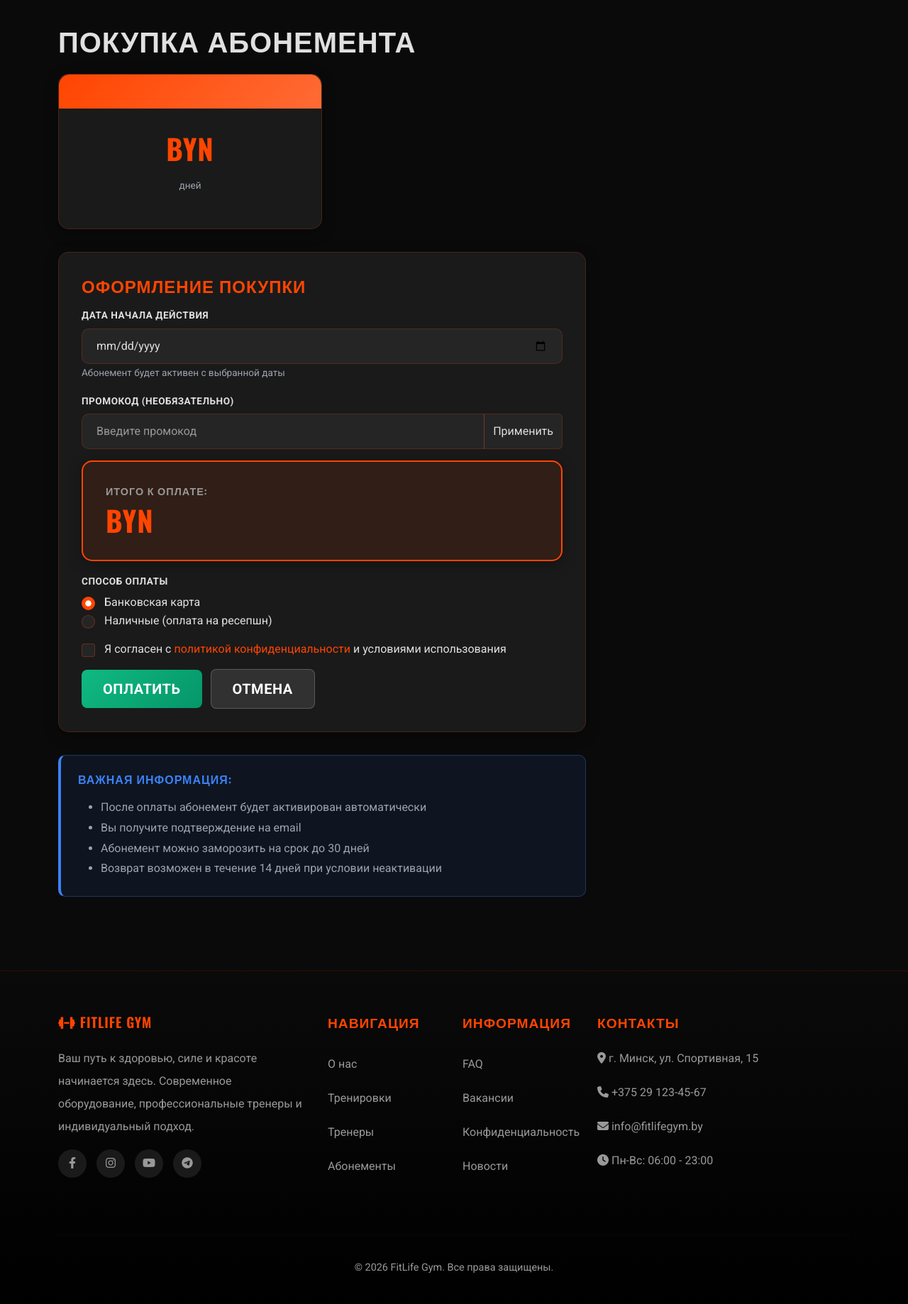
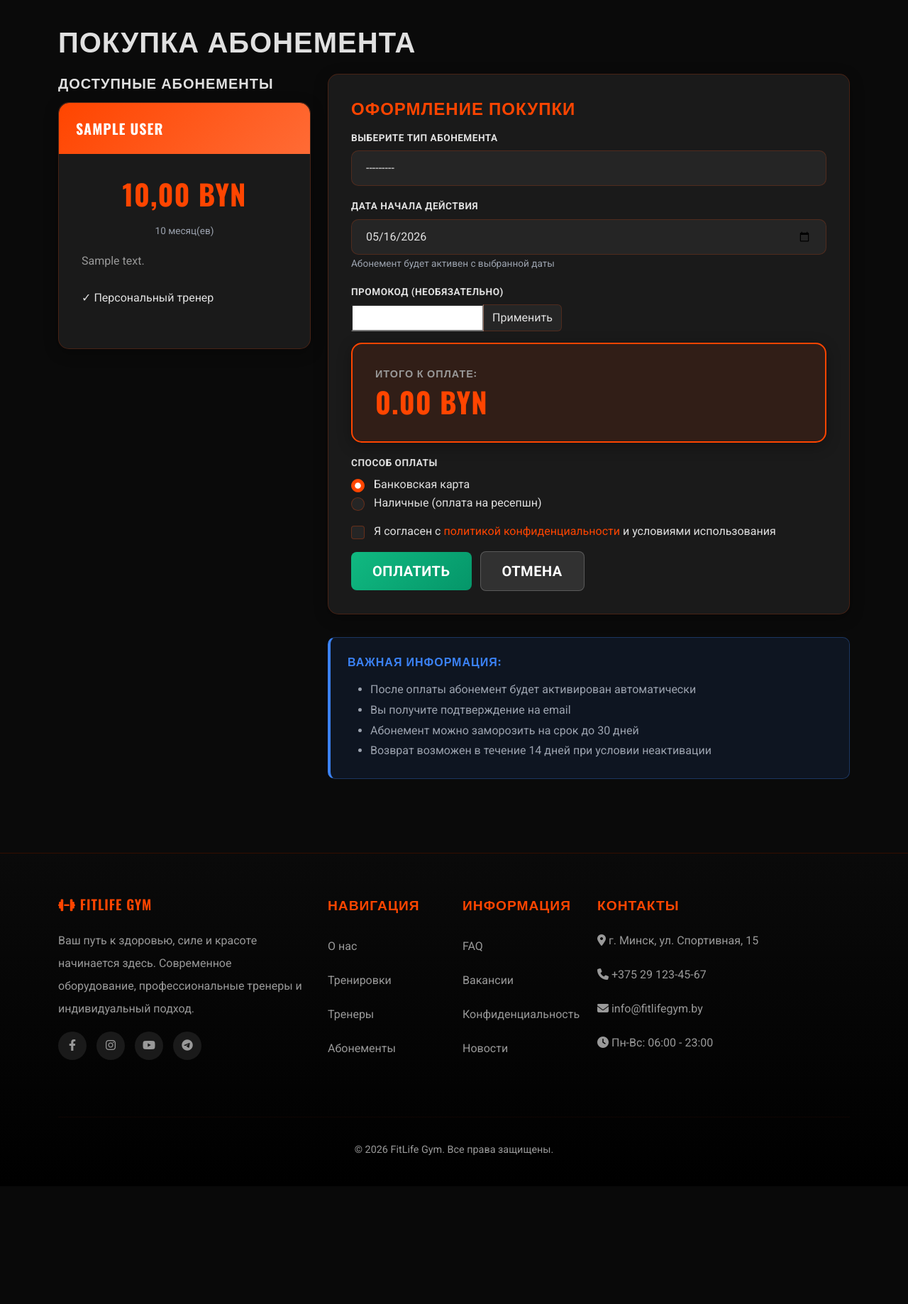
Before and after one commit to Max2772/Selected-Chapters-Of-Computer-Science-LB2-5, a Django app: page /buy-membership/ in a window 1280 px wide; the page is wider, and only the part inside the window is pictured. Shown: the part 141-1979 px from the top of that part at 71% size. After the commit the page ends 1769 px from the top of that part, so only its background shows below. Run offline with Django 5.2, Linux system fonts and the light colour scheme; a user stored in the database is signed in; tables that the repository leaves empty hold one stand-in row (values such as "Sample post").

Commit message:
refactor(LB5): improve buy_membership template, fix age form value

```diff
--- a/LB5/gym/forms.py
+++ b/LB5/gym/forms.py
@@ -29,8 +29,8 @@ class RegisterForm(UserCreationForm):
         birth_date = self.cleaned_data['birth_date']
         today = date.today()
         age = today.year - birth_date.year - ((today.month, today.day) < (birth_date.month, birth_date.day))
-        if age < 16:
-            raise forms.ValidationError("Регистрация только для пользователей старше 16 лет.")
+        if age < 18:
+            raise forms.ValidationError("Регистрация только для пользователей старше 18 лет.")
         return birth_date
 
     def clean_phone(self):
--- a/LB5/gym/templates/gym/buy_membership.html
+++ b/LB5/gym/templates/gym/buy_membership.html
@@ -46,6 +46,20 @@
     .card:hover {
         border-color: var(--primary-color);
         box-shadow: 0 10px 30px rgba(255, 69, 0, 0.2);
+    }
+
+    .membership-card {
+        cursor: pointer;
+        transition: all 0.3s ease;
+    }
+
+    .membership-card:hover {
+        transform: translateY(-5px);
+        box-shadow: 0 15px 35px rgba(255, 69, 0, 0.3);
+    }
+
+    .membership-card:active {
+        transform: scale(0.98);
     }
 
     .card-header {
@@ -284,28 +298,27 @@
 </nav>
 
 <h1 class="mb-4">Покупка абонемента</h1>
+
+<div class="row">
     <div class="col-md-4">
-        <div class="card">
+        <h5 class="mb-3" style="color: var(--text-light);">Доступные абонементы</h5>
+        {% for membership_type in membership_types %}
+        <div class="card mb-3 membership-card" data-id="{{ membership_type.id }}" data-price="{{ membership_type.price }}" onclick="selectMembership({{ membership_type.id }}, '{{ membership_type.name }}', {{ membership_type.price }}, {{ membership_type.duration_months }})">
             <div class="card-header bg-primary text-white">
-                <h5 class="mb-0">{{ membership.name }}</h5>
+                <h5 class="mb-0">{{ membership_type.name }}</h5>
             </div>
             <div class="card-body">
-                <h3 class="text-center mb-3">{{ membership.price }} BYN</h3>
-                <p class="text-center text-muted">{{ membership.duration_days }} дней</p>
-                <p>{{ membership.description }}</p>
+                <h3 class="text-center mb-3">{{ membership_type.price }} BYN</h3>
+                <p class="text-center text-muted">{{ membership_type.duration_months }} месяц(ев)</p>
+                <p>{{ membership_type.description }}</p>
                 <ul class="list-unstyled">
-                    {% if membership.includes_pool %}
-                    <li>✓ Доступ к бассейну</li>
-                    {% endif %}
-                    {% if membership.includes_group_classes %}
-                    <li>✓ Групповые занятия</li>
-                    {% endif %}
-                    {% if membership.includes_personal_trainer %}
+                    {% if membership_type.includes_trainer %}
                     <li>✓ Персональный тренер</li>
                     {% endif %}
                 </ul>
             </div>
         </div>
+        {% endfor %}
     </div>
 
     <div class="col-md-8">
@@ -316,15 +329,20 @@
                     {% csrf_token %}
 
                     <div class="mb-3">
+                        <label for="membership_type" class="form-label">Выберите тип абонемента</label>
+                        {{ form.membership_type }}
+                    </div>
+
+                    <div class="mb-3">
                         <label for="start_date" class="form-label">Дата начала действия</label>
-                        <input type="date" class="form-control" id="start_date" name="start_date" required min="{{ today|date:'Y-m-d' }}">
+                        {{ form.start_date }}
                         <small class="form-text text-muted">Абонемент будет активен с выбранной даты</small>
                     </div>
 
                     <div class="mb-3">
-                        <label for="promocode" class="form-label">Промокод (необязательно)</label>
+                        <label for="promo_code_input" class="form-label">Промокод (необязательно)</label>
                         <div class="input-group">
-                            <input type="text" class="form-control" id="promocode" name="promocode" placeholder="Введите промокод">
+                            {{ form.promo_code_input }}
                             <button class="btn btn-outline-secondary" type="button" onclick="applyPromocode()">Применить</button>
                         </div>
                         <div id="promocode-message" class="mt-2"></div>
@@ -333,7 +351,7 @@
                     <div class="card bg-light mb-3">
                         <div class="card-body">
                             <h6>Итого к оплате:</h6>
-                            <h3 id="total-price">{{ membership.price }} BYN</h3>
+                            <h3 id="total-price">0.00 BYN</h3>
                             <div id="discount-info" class="text-success" style="display: none;"></div>
                         </div>
                     </div>
@@ -383,11 +401,58 @@
 
 {% block extra_js %}
 <script>
-    let originalPrice = {{ membership.price }};
+    let originalPrice = 0;
     let discountPercent = 0;
+    let selectedMembershipId = null;
+
+    function selectMembership(id, name, price, duration) {
+        // Remove selection from all cards
+        document.querySelectorAll('.membership-card').forEach(card => {
+            card.style.border = '1px solid rgba(255, 69, 0, 0.2)';
+            card.style.transform = 'none';
+        });
+
+        // Highlight selected card
+        const selectedCard = document.querySelector(`.membership-card[data-id="${id}"]`);
+        if (selectedCard) {
+            selectedCard.style.border = '2px solid var(--primary-color)';
+            selectedCard.style.transform = 'scale(1.02)';
+        }
+
+        // Update form
+        const membershipSelect = document.getElementById('id_membership_type');
+        if (membershipSelect) {
+            membershipSelect.value = id;
+        }
+
+        // Update price
+        originalPrice = parseFloat(price);
+        selectedMembershipId = id;
+        updateTotalPrice();
+    }
+
+    function updateTotalPrice() {
+        if (originalPrice === 0) {
+            document.getElementById('total-price').textContent = '0.00 BYN';
+            return;
+        }
+
+        const discount = originalPrice * (discountPercent / 100);
+        const newPrice = originalPrice - discount;
+
+        document.getElementById('total-price').textContent = newPrice.toFixed(2) + ' BYN';
+
+        if (discountPercent > 0) {
+            document.getElementById('discount-info').style.display = 'block';
+            document.getElementById('discount-info').textContent = `Скидка ${discountPercent}%: -${discount.toFixed(2)} BYN`;
+        } else {
+            document.getElementById('discount-info').style.display = 'none';
+        }
+    }
 
     function applyPromocode() {
-        const promocode = document.getElementById('promocode').value;
+        const promocodeInput = document.getElementById('id_promo_code_input');
+        const promocode = promocodeInput ? promocodeInput.value : '';
         const messageDiv = document.getElementById('promocode-message');
 
         if (!promocode) {
@@ -395,28 +460,58 @@
             return;
         }
 
+        if (originalPrice === 0) {
+            messageDiv.innerHTML = '<div class="alert alert-warning">Сначала выберите абонемент</div>';
+            return;
+        }
+
         // Simulate promocode validation (in real app, this would be an AJAX call)
         // For demo purposes, accept "WELCOME10" for 10% discount
         if (promocode.toUpperCase() === 'WELCOME10') {
             discountPercent = 10;
-            const discount = originalPrice * 0.1;
-            const newPrice = originalPrice - discount;
-
-            document.getElementById('total-price').textContent = newPrice.toFixed(2) + ' BYN';
-            document.getElementById('discount-info').style.display = 'block';
-            document.getElementById('discount-info').textContent = 'Скидка 10%: -' + discount.toFixed(2) + ' BYN';
+            updateTotalPrice();
             messageDiv.innerHTML = '<div class="alert alert-success">Промокод применен!</div>';
         } else {
             messageDiv.innerHTML = '<div class="alert alert-danger">Неверный промокод</div>';
         }
     }
 
-    // Set minimum date to today
+    // Set minimum date to today and update price when membership type changes
     document.addEventListener('DOMContentLoaded', function() {
-        const dateInput = document.getElementById('start_date');
-        const today = new Date().toISOString().split('T')[0];
-        dateInput.setAttribute('min', today);
-        dateInput.value = today;
+        const dateInput = document.getElementById('id_start_date');
+        if (dateInput) {
+            const today = new Date().toISOString().split('T')[0];
+            dateInput.setAttribute('min', today);
+            dateInput.value = today;
+        }
+
+        // Listen for membership type changes
+        const membershipSelect = document.getElementById('id_membership_type');
+        if (membershipSelect) {
+            membershipSelect.addEventListener('change', function() {
+                const selectedOption = this.options[this.selectedIndex];
+                const card = document.querySelector(`.membership-card[data-id="${this.value}"]`);
+                if (card) {
+                    const price = parseFloat(card.dataset.price);
+                    originalPrice = price;
+                    discountPercent = 0;
+                    updateTotalPrice();
+
+                    // Highlight selected card
+                    document.querySelectorAll('.membership-card').forEach(c => {
+                        c.style.border = '1px solid rgba(255, 69, 0, 0.2)';
+                        c.style.transform = 'none';
+                    });
+                    card.style.border = '2px solid var(--primary-color)';
+                    card.style.transform = 'scale(1.02)';
+                }
+            });
+
+            // Trigger initial selection if there's a value
+            if (membershipSelect.value) {
+                membershipSelect.dispatchEvent(new Event('change'));
+            }
+        }
     });
 </script>
 {% endblock %}
--- a/LB5/gym/views.py
+++ b/LB5/gym/views.py
@@ -206,6 +206,8 @@ def buy_membership_view(request):
     except Client.DoesNotExist:
         return HttpResponseForbidden("Вы не зарегистрированы как клиент.")
 
+    membership_types = MembershipType.objects.all()
+
     if request.method == 'POST':
         form = MembershipForm(request.POST)
         if form.is_valid():
@@ -225,7 +227,14 @@ def buy_membership_view(request):
     else:
         form = MembershipForm()
 
-    return render(request, 'gym/buy_membership.html', {'form': form})
+    return render(
+        request,
+        'gym/buy_membership.html',
+        {
+            'form': form,
+            'membership_types': membership_types
+         }
+    )
 
 
 @login_required
```
